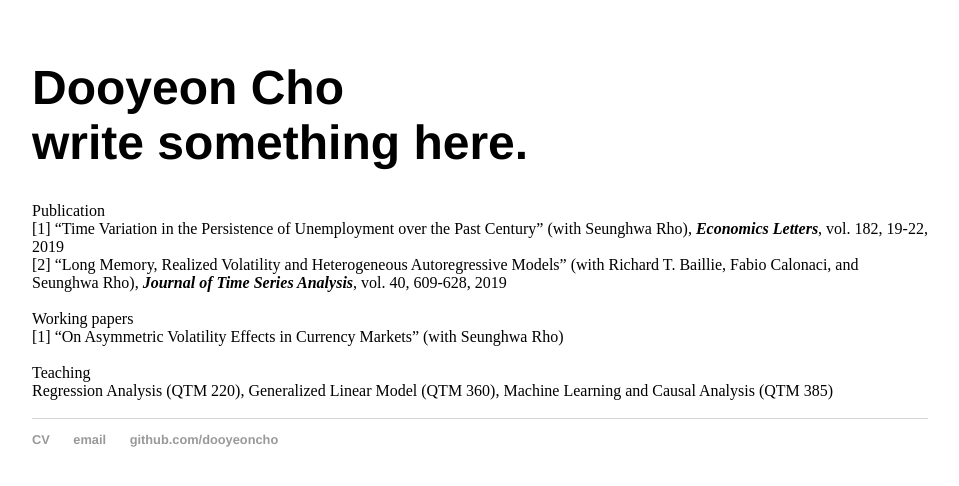
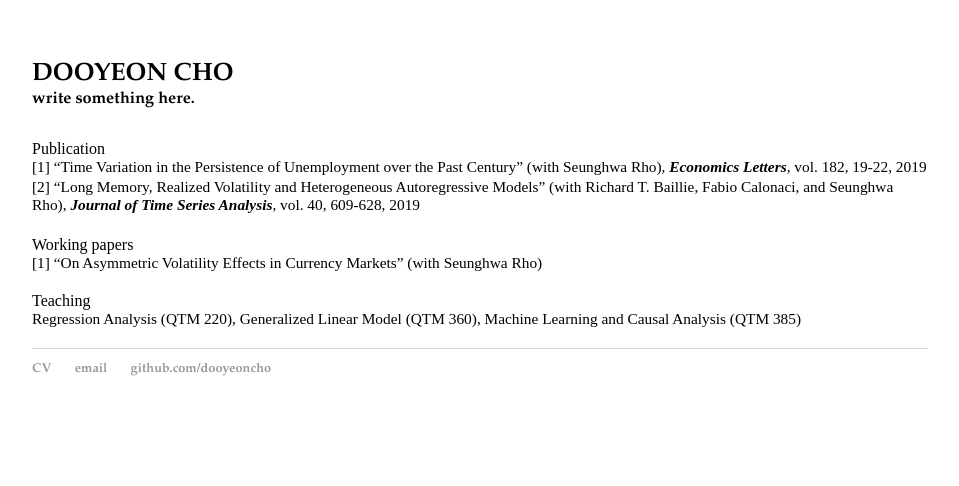
Before and after one commit to dooyeoncho/dooyeoncho.github.io, a Jekyll site: the page built from index.html, in a window 1280 px wide. Shown: the top 486 px of the page, without its empty margins (160-1119 px from the left). Built offline with Jekyll 4.4.1, drawn with Linux system fonts in a browser that asks for light colours.

Commit message:
Update main.css

```diff
--- a/css/main.css
+++ b/css/main.css
@@ -3,7 +3,7 @@ body {
     width: 70%;
 }
 nav ul, footer ul {
-    font-family:'Helvetica', 'Arial', 'Sans-Serif';
+    font-family:"Palatino Linotype", "Book Antiqua", Palatino, serif;
     padding: 0px;
     list-style: none;
     font-weight: bold;
@@ -21,18 +21,26 @@ a:hover {
 }
 h1 {
     font-size: 3em;
-    font-family:'Helvetica', 'Arial', 'Sans-Serif';
+    font-family:"Palatino Linotype", "Book Antiqua", Palatino, serif;
+     text-transform: uppercase;
+     margin-top: 20px;
+     margin-bottom: 30px;
 }
 p {
-    font-size: 1.5em;
-    line-height: 1.4em;
-    color: #333;
+    font-size: 1em;
+
+    font-family:"Palatino Linotype", "Book Antiqua", Palatino, serif;
+    margin-bottom: 2px;
+     font-weight: bold;
 }
 footer {
     border-top: 1px solid #d5d5d5;
     font-size: .8em;
 }
+header {
 
+    font-size: .9em;
+}
 ul.posts {
     margin: 20px auto 40px;
     font-size: 1.5em;
@@ -41,3 +49,20 @@ ul.posts {
 ul.posts li {
     list-style: none;
 }
+
+div {
+    margin-bottom: 2px
+}
+.headerstyle{
+            font-family: "Palatino Linotype", "Book Antiqua", Palatino, serif;
+            font-size: 25px;
+            text-align: left;
+
+        }
+        h1 > div{
+            font-size:65%;
+            text-transform: lowercase;
+        }
+        div>div{
+            font-size:96%;
+        }
```
